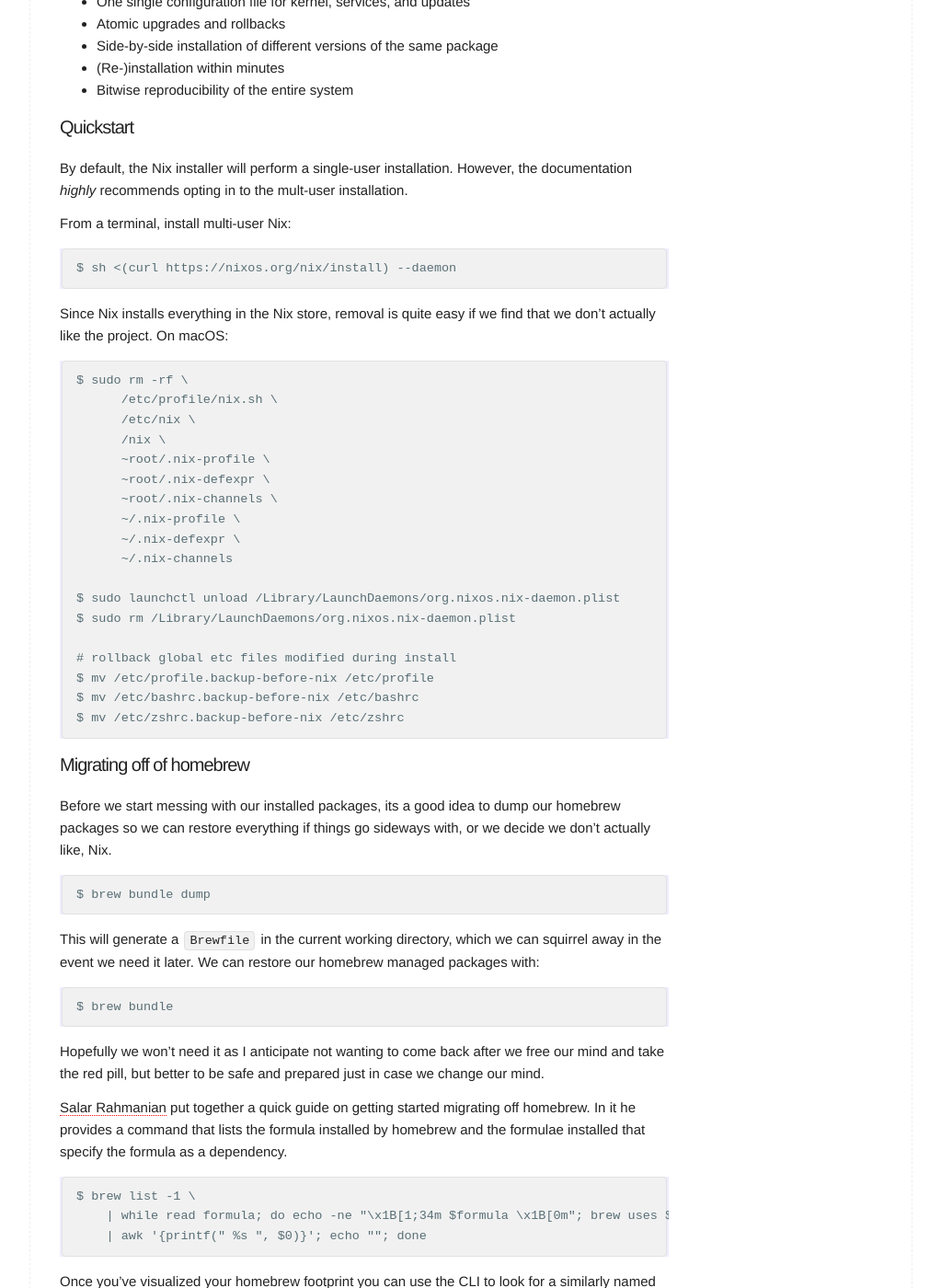
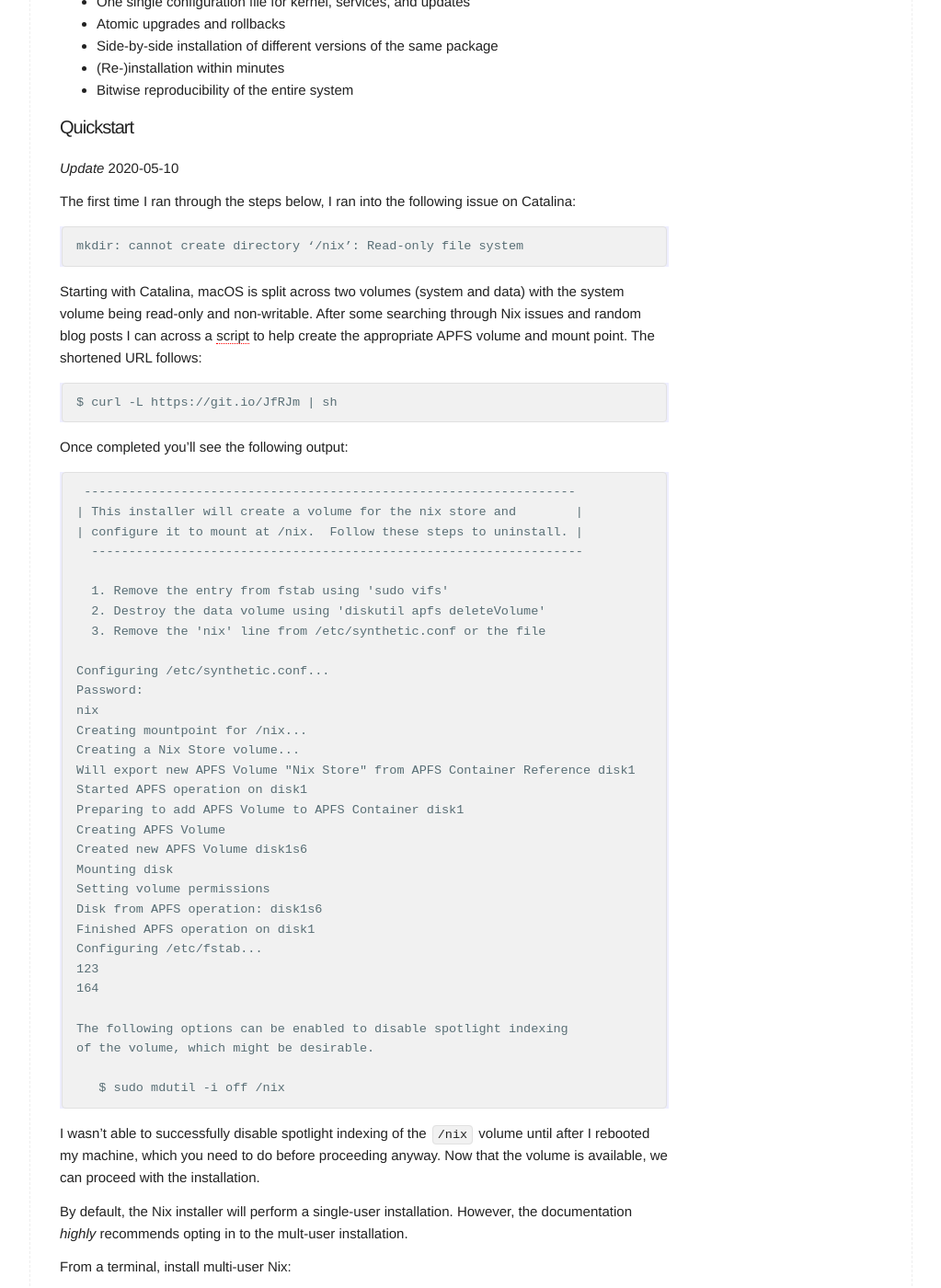
Before and after one commit to jopecko/jopecko.github.com, a Jekyll site: the page built from _posts/2020-06-09-purely-functional-package-management.md, in a window 1280 px wide and 1400 px high, scrolled down 356 px. Shown: the whole window at 92% size, without its empty margins (128-1151 px from the left). Built offline with Jekyll 4.4.1, drawn with Linux system fonts in a browser that asks for light colours.

Commit message:
update nix installation with volume create script

````diff
--- a/_posts/2020-06-09-purely-functional-package-management.md
+++ b/_posts/2020-06-09-purely-functional-package-management.md
@@ -25,6 +25,64 @@
 * Bitwise reproducibility of the entire system
 
 ### Quickstart
+
+*Update* 2020-05-10
+
+The first time I ran through the steps below, I ran into the following issue on
+Catalina:
+
+```
+mkdir: cannot create directory ‘/nix’: Read-only file system
+```
+
+Starting with Catalina, macOS is split across two volumes (system and data) with
+the system volume being read-only and non-writable. After some searching through
+Nix issues and random blog posts I can across a [script][12] to help create the
+appropriate APFS volume and mount point. The shortened URL follows:
+
+```
+$ curl -L https://git.io/JfRJm | sh
+```
+
+Once completed you'll see the following output:
+
+```
+ ------------------------------------------------------------------
+| This installer will create a volume for the nix store and        |
+| configure it to mount at /nix.  Follow these steps to uninstall. |
+  ------------------------------------------------------------------
+
+  1. Remove the entry from fstab using 'sudo vifs'
+  2. Destroy the data volume using 'diskutil apfs deleteVolume'
+  3. Remove the 'nix' line from /etc/synthetic.conf or the file
+
+Configuring /etc/synthetic.conf...
+Password:
+nix
+Creating mountpoint for /nix...
+Creating a Nix Store volume...
+Will export new APFS Volume "Nix Store" from APFS Container Reference disk1
+Started APFS operation on disk1
+Preparing to add APFS Volume to APFS Container disk1
+Creating APFS Volume
+Created new APFS Volume disk1s6
+Mounting disk
+Setting volume permissions
+Disk from APFS operation: disk1s6
+Finished APFS operation on disk1
+Configuring /etc/fstab...
+123
+164
+
+The following options can be enabled to disable spotlight indexing
+of the volume, which might be desirable.
+
+   $ sudo mdutil -i off /nix
+```
+
+I wasn't able to successfully disable spotlight indexing of the `/nix` volume
+until after I rebooted my machine, which you need to do before proceeding anyway.
+Now that the volume is available, we can proceed with the installation.
 
 By default, the Nix installer will perform a single-user installation. However,
 the documentation *highly* recommends opting in to the mult-user installation.
````
Also changed, not shown: other parts of _posts/2020-06-09-purely-functional-package-management.md (+1 -0 lines).
